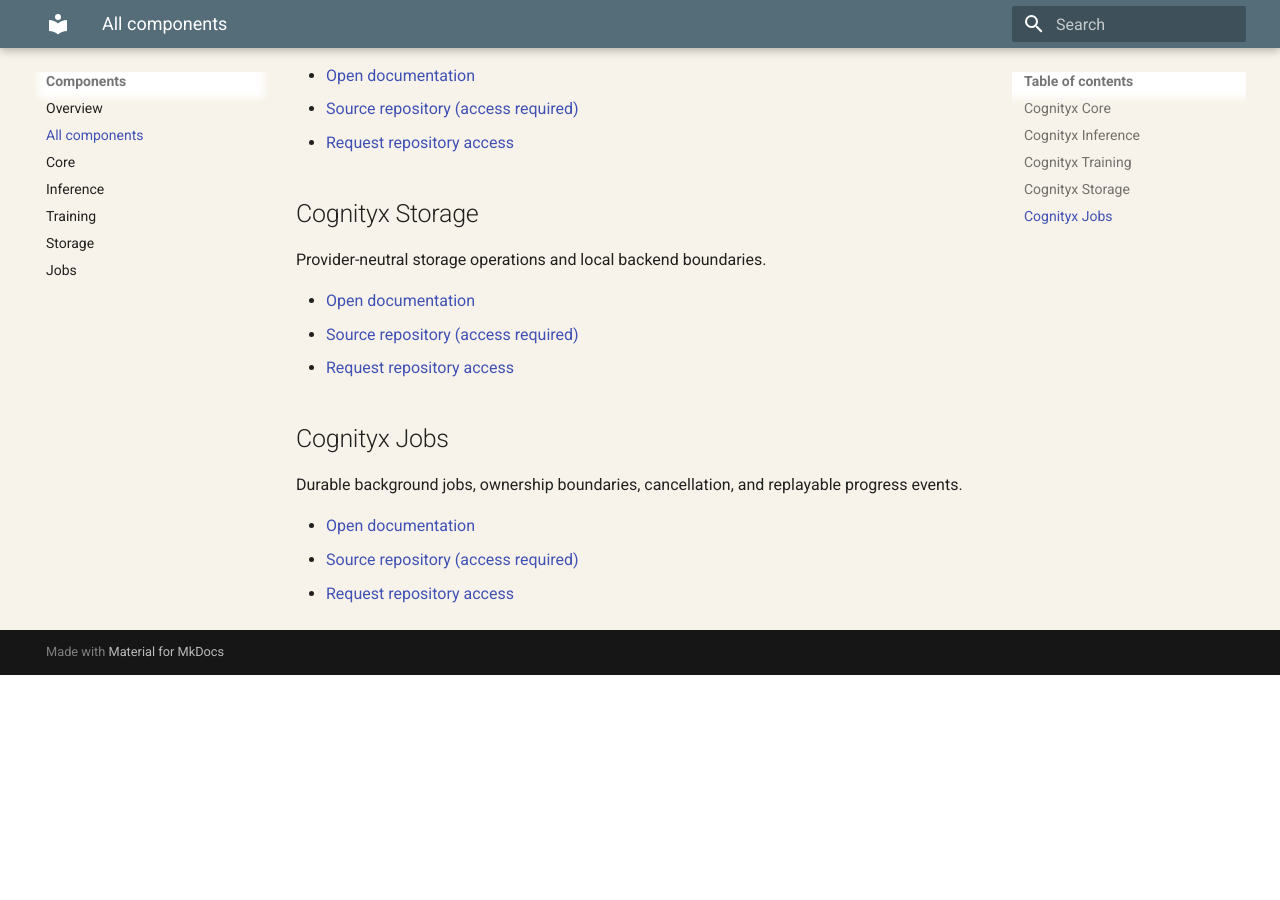
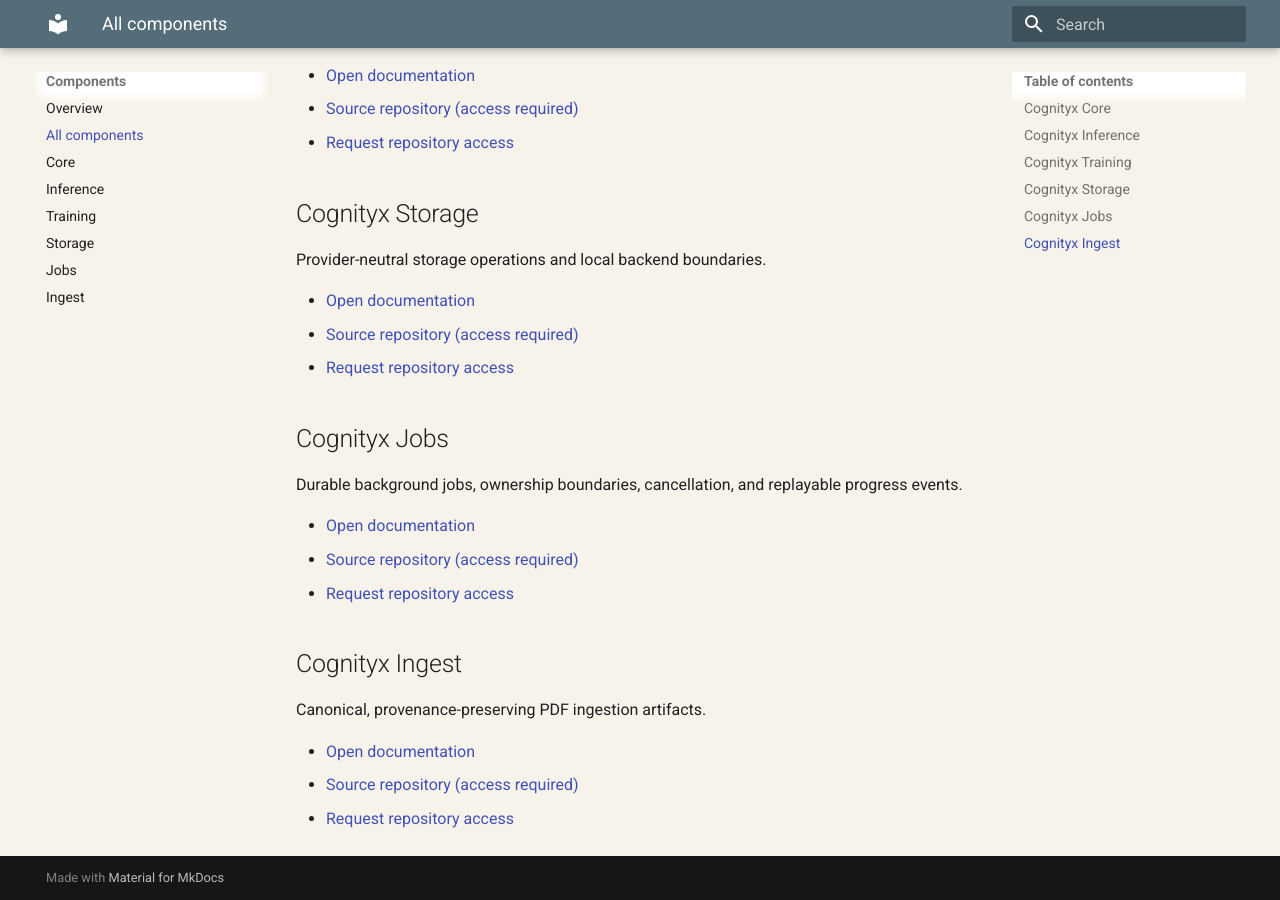
Before and after one commit to cognityx/cognityx.github.io, an MkDocs documentation site: the page built from docs/components/discovered.md, in a window 1280 px wide and 900 px high, scrolled down 825 px. Built offline with MkDocs 1.6.1 and Material for MkDocs 9.7.7, drawn with Linux system fonts in a browser that asks for light colours; before the commit the page ends 1500 px from its top, so only the background shows below that.

Commit message:
Add Cognityx Ingest portal entry

```diff
--- a/docs/components/discovered.md
+++ b/docs/components/discovered.md
@@ -43,3 +43,11 @@
 - [Open documentation](/jobs/)
 - [Source repository (access required)](https://github.com/cognityx/cognityx-jobs)
 - [Request repository access](mailto:bhujay.bhatta@yahoo.com?subject=Access%20request%20for%20cognityx/cognityx-jobs)
+
+## Cognityx Ingest
+
+Canonical, provenance-preserving PDF ingestion artifacts.
+
+- [Open documentation](/ingest/)
+- [Source repository (access required)](https://github.com/cognityx/cognityx-ingest)
+- [Request repository access](mailto:bhujay.bhatta@yahoo.com?subject=Access%20request%20for%20cognityx/cognityx-ingest)
--- a/mkdocs.yml
+++ b/mkdocs.yml
@@ -38,4 +38,5 @@
       - Training: components/training.md
       - Storage: components/storage.md
       - Jobs: components/jobs.md
+      - Ingest: components/ingest.md
   - Development: development.md
```
Also changed, not shown: docs/components/ingest.md (added, +9 -0 lines), docs/getting-started.md (+1 -0 lines), docs/index.md (+1 -0 lines), components.json.
